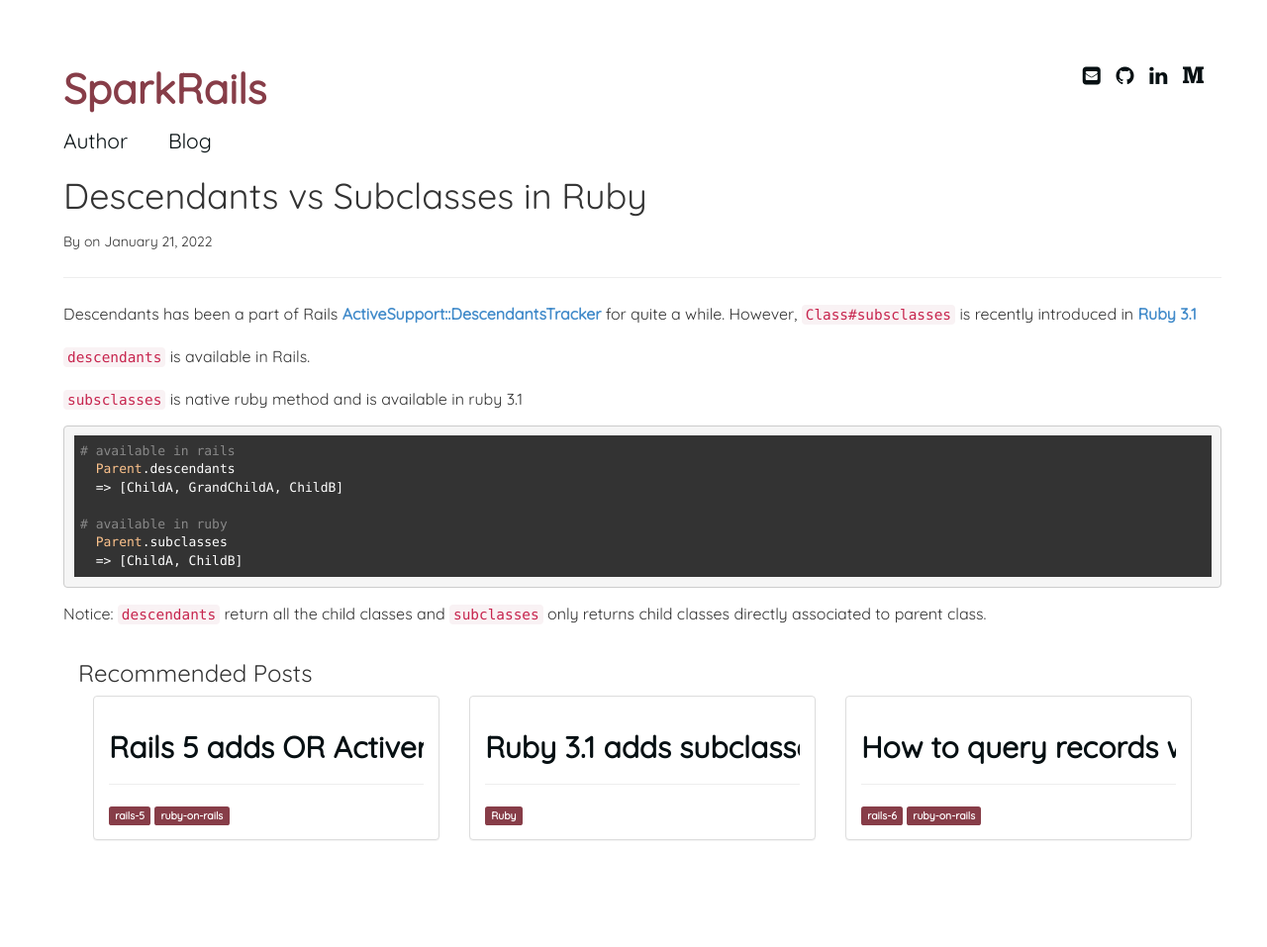
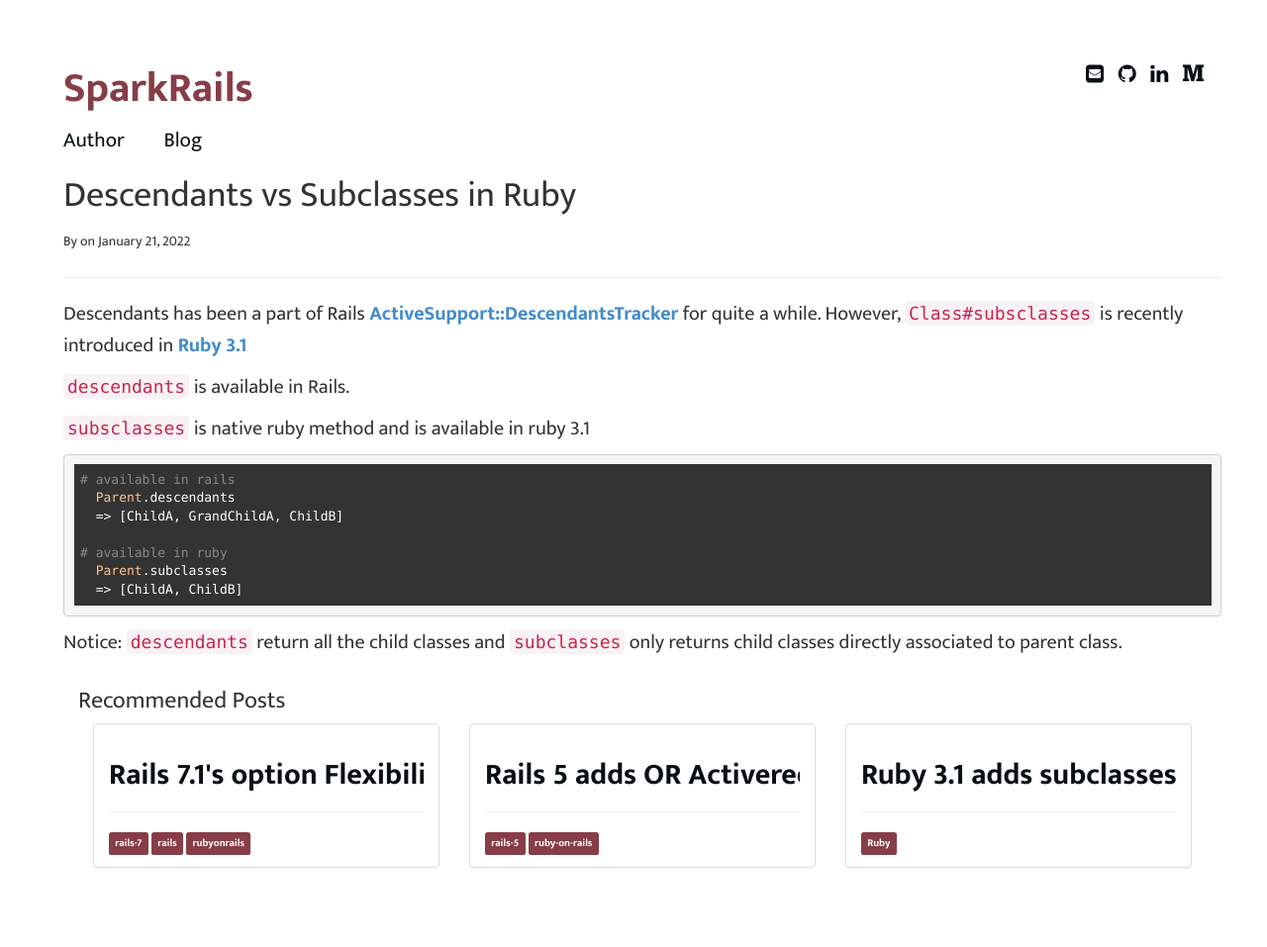
Before and after one commit to abhikanojia/abhikanojia.github.io, a Jekyll site: the page built from _posts/ruby_on_rails/2022-01-21-descendants-vs-subsclasses-ruby.md, in a window 1280 px wide. Shown: the whole page at 99% size. Built offline with Jekyll 4.4.1, drawn with Linux system fonts in a browser that asks for light colours; before the commit the page ends 929 px from its top, so only the background shows below that.

Commit message:
Add new font

````diff
--- a/_includes/externals/styling.html
+++ b/_includes/externals/styling.html
@@ -8,4 +8,6 @@
 <link rel="stylesheet" href="{{ site.baseurl }}/assets/vendor/highlight/styles/agate.css">
 {% endif %}
 <link rel="stylesheet" href="{{ "/assets/vendor/font-awesome/css/font-awesome.css" | prepend: site.baseurl }}">
-<link href="https://fonts.googleapis.com/css?family=Quicksand" rel="stylesheet">
+<link rel="preconnect" href="https://fonts.googleapis.com">
+<link rel="preconnect" href="https://fonts.gstatic.com" crossorigin>
+<link href="https://fonts.googleapis.com/css2?family=Mukta:wght@400;700;800&display=swap" rel="stylesheet">
--- /dev/null
+++ b/_posts/ruby_on_rails/2024-01-30-rails-7.1-foreign-keys-flexibility.md
@@ -0,0 +1,33 @@
+---
+layout: post
+title: "Rails 7.1's option Flexibility in Foreign Key Control"
+categories: "rails"
+tags: rails-7 rails rubyonrails
+keywords:
+  - foreign-keys database-management
+  - Rails-7 ruby rails
+---
+
+
+In certain scenarios, applications may opt not to utilize foreign keys, especially when dealing with intricate data transfer between services.
+The challenge arises during data import, where maintaining the correct order becomes crucial if "foreign keys" are enabled. To address this, developers might choose to temporarily disable "foreign keys" using migrations.
+
+However, this approach entails writing migrations for each table and removing all existing "foreign keys," which can prove to be a cumbersome process. This flexibility provided by migrations allows developers to manage situations where the enforcement of "foreign keys" needs to be temporarily lifted for seamless data loading and subsequent reimplementation of constraints.
+
+<br/>
+### Implementation in Rails 7.1
+
+In Rails 7.1, a new option in database.yml enables the skipping of foreign key constraints, eliminating the need for extensive migrations to disable foreign keys for all tables. This enhancement streamlines database management, providing a more efficient solution for developers
+
+```ruby
+development:
+  <<: *default
+  database: db/development.sqlite3
+  foreign_keys: false
+```
+
+### Conclusion
+
+Rails 7.1's 'Adapter' Option empowers developers with fine-grained control over foreign keys. Dive in and discover how it can elevate your Rails development. Stay updated for more features and enhancements in the dynamic world of Ruby on Rails.
+
+<hr/>
--- a/assets/css/custom.css
+++ b/assets/css/custom.css
@@ -73,7 +73,7 @@
 }
 
 .post-container {
-  font-size: 16px;
+  font-size: 20px;
 }
 
 /* .fixed-height-panel {
--- a/assets/css/main.css
+++ b/assets/css/main.css
@@ -1,7 +1,8 @@
 @charset "UTF-8";
 /* =Base *//*************************************************************/
   body {
-    font-family: 'Quicksand', sans-serif !important;
+    /* font-family: 'Quicksand', sans-serif !important; */
+    font-family: "Mukta", sans-serif !important;
     font-size: 100%;
     color: #012;
     background-color: #FFF; }
````
